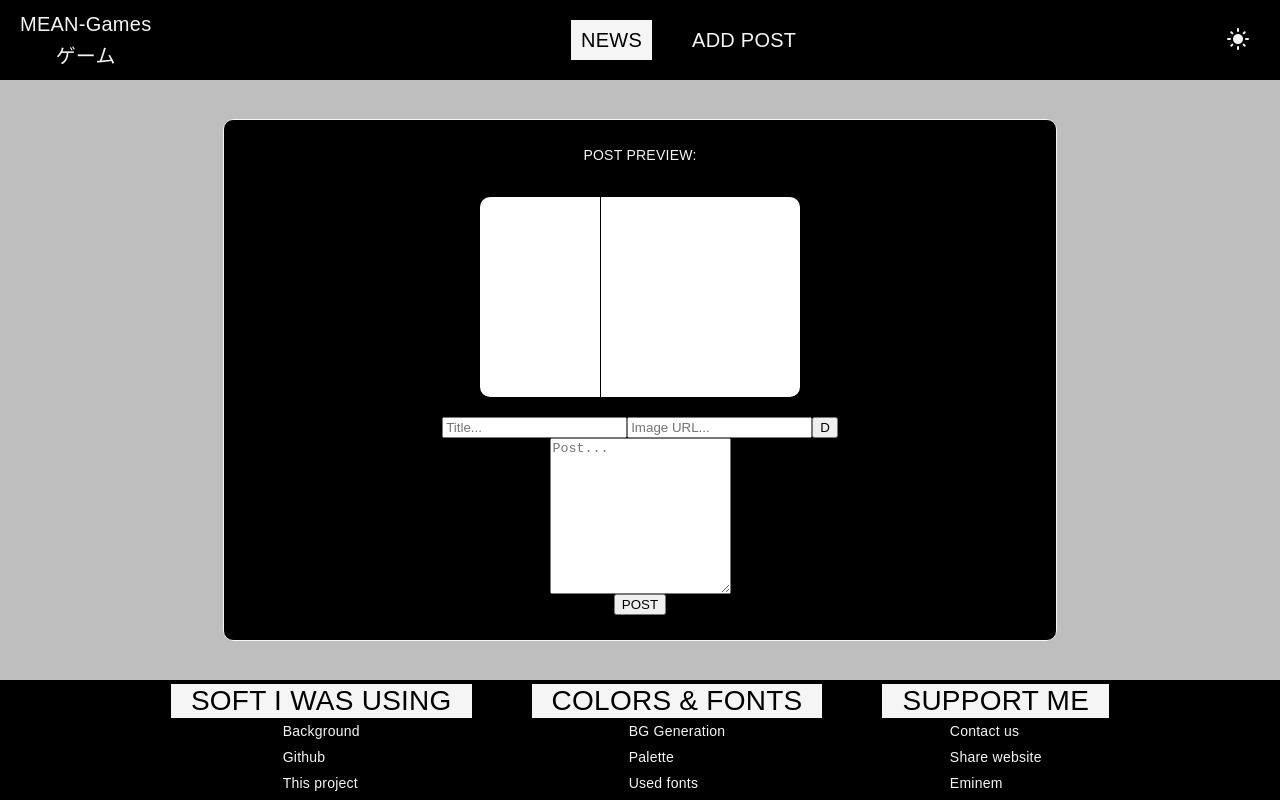
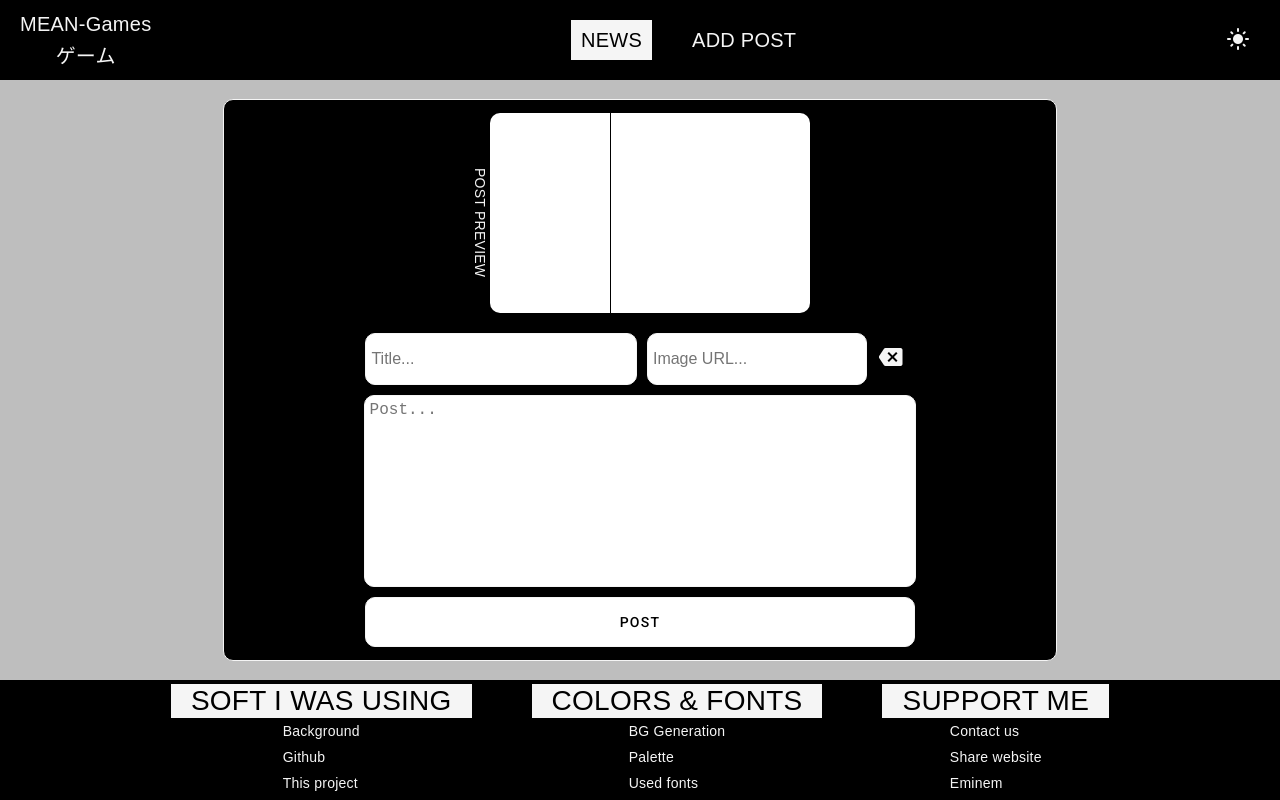
Before and after one commit to Raza-ILV/2023-MEAN-news, an Angular app in the folder frontend/: page /add-post in a window 1280 px wide. Built offline with nearby package versions, Linux system fonts and the light colour scheme; a web font is replaced by a local one.

Commit message:
Post functional

```diff
--- a/frontend/src/app/components/pages/add-post/add-post.component.css
+++ b/frontend/src/app/components/pages/add-post/add-post.component.css
@@ -8,7 +8,7 @@
 }
 .container{
     width: 65%;
-    height: 65vh;
+    height: 70vh;
     background-color: var(--background);
     border: 1px solid var(--text-color);
     border-radius: 10px;
@@ -17,8 +17,59 @@
     align-items: center;
     justify-content: center;
 }
+.main-inputs{
+    width: 66%;
+    display: flex;
+    justify-content: space-between;
+}
+.input-title, .input-image, textarea{
+    border: 1px solid var(--text-color);
+    border-radius: 10px;
+    resize: none;
+    outline: none;
+    padding: 0px 5px 0px 5px;
+    font-size: 16px;
+}
+.input-title, .input-image{
+    height: 50px;
+}
+textarea{
+    width: 65%;
+    padding: 5px;
+    margin-top: 10px;
+}
+.clear{
+    border-radius: 90px;
+    color: var(--text-color);
+}
+.input-title{
+    width: 50%;
+    margin-right: 10px;
+}
+.input-image{
+    width: 40%;
+}
+.submit{
+    border-radius: 10px;
+    margin-top: 10px;
+    width: 66%;
+    height: 50px;
+    border: 1px solid var(--text-color);
+}
+
+
+
+
+
+.preview-card{
+    display: flex;
+    align-items: center;
+}
 .preview{
     color: var(--text-color);
+    margin: 0px;
+    writing-mode: vertical-rl;
+    text-orientation:unset;
 }
 mat-card{
     width: 40vh;
@@ -26,7 +77,7 @@ mat-card{
     border-radius: 10px;
     display: flex;
     flex-direction: row;
-    margin: 20px;
+    margin: 0px 0px 20px 0px;
 }
 .image{
     height: 25vh;
@@ -54,4 +105,8 @@ mat-card{
     font-size: 12px;
     margin: 0px;
     margin: 10px 0px 0px 0px;
+    display: -webkit-box;
+    -webkit-line-clamp: 7;
+    -webkit-box-orient: vertical;
+    overflow: hidden;
 }
--- a/frontend/src/app/components/pages/add-post/add-post.component.html
+++ b/frontend/src/app/components/pages/add-post/add-post.component.html
@@ -1,6 +1,7 @@
 <div class="main">
-    <form class="container">
-        <p class="preview">POST PREVIEW:</p>
+    <form (ngSubmit)="addPost()" class="container">
+        <div class="preview-card">
+            <p class="preview">POST PREVIEW</p>
             <mat-card>
                 <div class="image" style="background-image: url({{image}});"></div>
                 <div class="text">
@@ -8,12 +9,28 @@
                     <p class="descr">{{article}}</p>
                 </div>
             </mat-card>
+        </div>
+
         <div class="main-inputs">
             <input type="text" class="input-title" placeholder="Title..." name="title" [(ngModel)]="title">
             <input type="text" class="input-image" placeholder="Image URL..." name="url" [(ngModel)]="image">
-            <button>D</button>
+            <button
+                class="clear"
+                mat-icon-button
+                (click)="clearImage()"
+                matTooltip="Clear image"
+                matTooltipPosition="above"
+                type="button"
+            >
+                <mat-icon>backspace</mat-icon>
+            </button>
         </div>
-        <textarea rows="10" placeholder="Post..." name="article" [(ngModel)]="article"></textarea>
-        <button type="submit">POST</button>
+        <textarea
+            rows="10"
+            placeholder="Post..."
+            name="article"
+            [(ngModel)]="article"
+        ></textarea>
+        <button type="submit" mat-raised-button class="submit">POST</button>
     </form>
 </div>
--- a/frontend/src/app/components/pages/add-post/add-post.component.ts
+++ b/frontend/src/app/components/pages/add-post/add-post.component.ts
@@ -1,4 +1,7 @@
 import { Component, OnInit } from '@angular/core';
+import { Router } from '@angular/router';
+import { Post } from 'src/app/post';
+import { PostService } from 'src/app/shared/post.service';
 
 @Component({
   selector: 'app-add-post',
@@ -6,10 +9,31 @@ import { Component, OnInit } from '@angular/core';
   styleUrls: ['./add-post.component.css']
 })
 export class AddPostComponent implements OnInit {
+  ngOnInit(): void {}
   title:string
   image:string
   article:string
   description:string
-  ngOnInit(): void {}
+  post:Post
+  constructor(private router: Router, private postService: PostService){}
 
+
+  clearImage(){
+    this.image = ""
+  }
+  addPost(){
+    this.post = {
+      title: this.title,
+      image: this.image,
+      article: this.article,
+      description: this.article.slice(0, 200) + "..."
+    }
+    this.postService.createPost(this.post).subscribe({
+      next: (data:any) => {
+        console.log(data)
+        this.router.navigate(["/"])
+      },
+      error: (err) => {console.log(err)}
+    })
+  }
 }
--- a/frontend/src/app/shared/post.service.ts
+++ b/frontend/src/app/shared/post.service.ts
@@ -5,6 +5,7 @@ import { Post } from "../post"
   providedIn: 'root'
 })
 export class PostService {
+  private post: Post
   private baseUri: string = "http://localhost:8080"
   private headers = new HttpHeaders().set("Content-Type", "application/json")
   constructor(private http: HttpClient) { }
@@ -18,4 +19,12 @@ export class PostService {
   readPost(id:string){
     return this.http.get(this.baseUri + "/news/" + id, {headers: this.headers})
   }
+
+
+  setter(post:Post){
+    this.post = post
+  }
+  getter(){
+    return this.post
+  }
 }
```
Also changed, not shown: frontend/src/app/app.module.ts (+6 -1 lines). Lines whose indentation alone changed are shown as unchanged.
